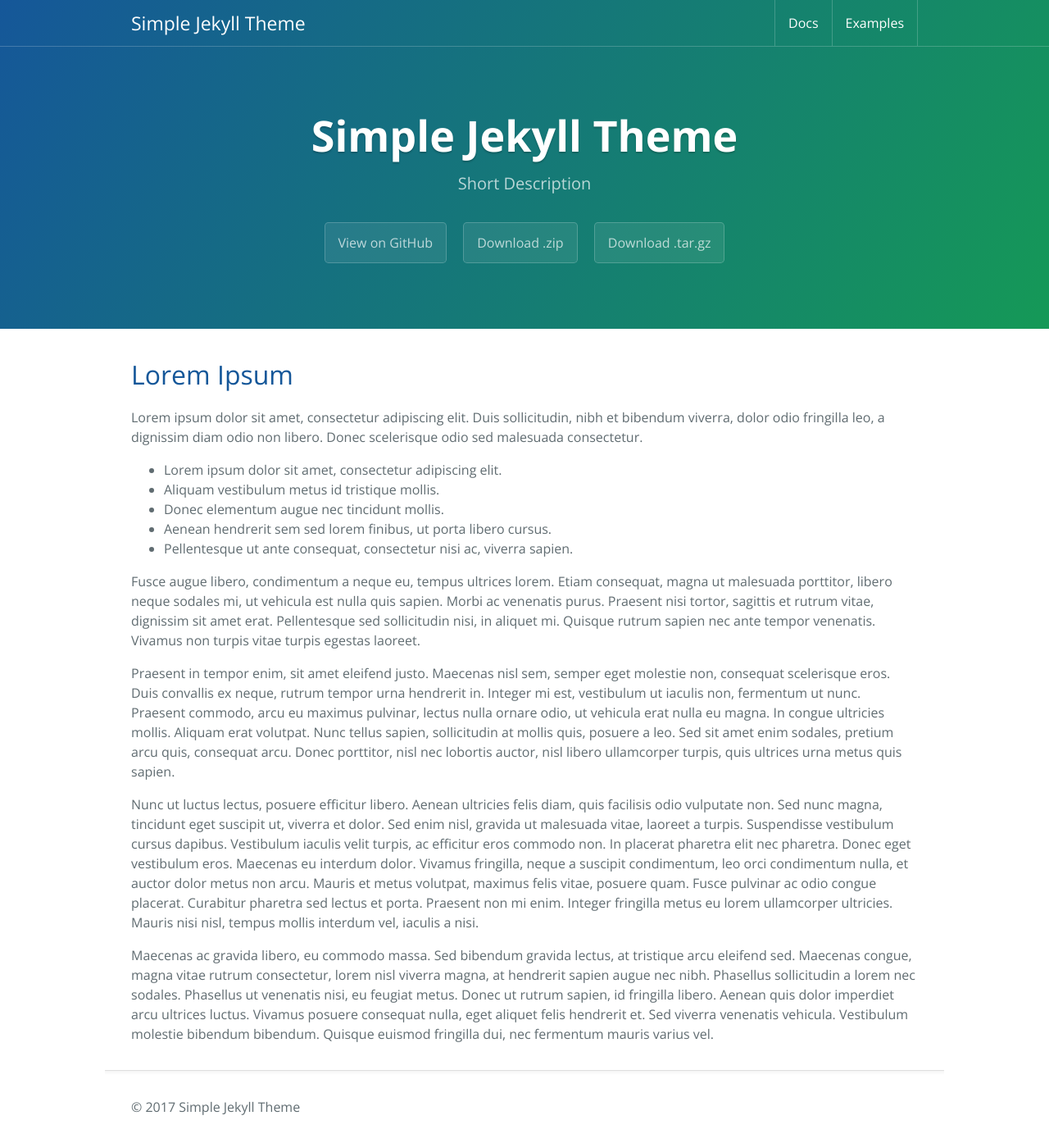
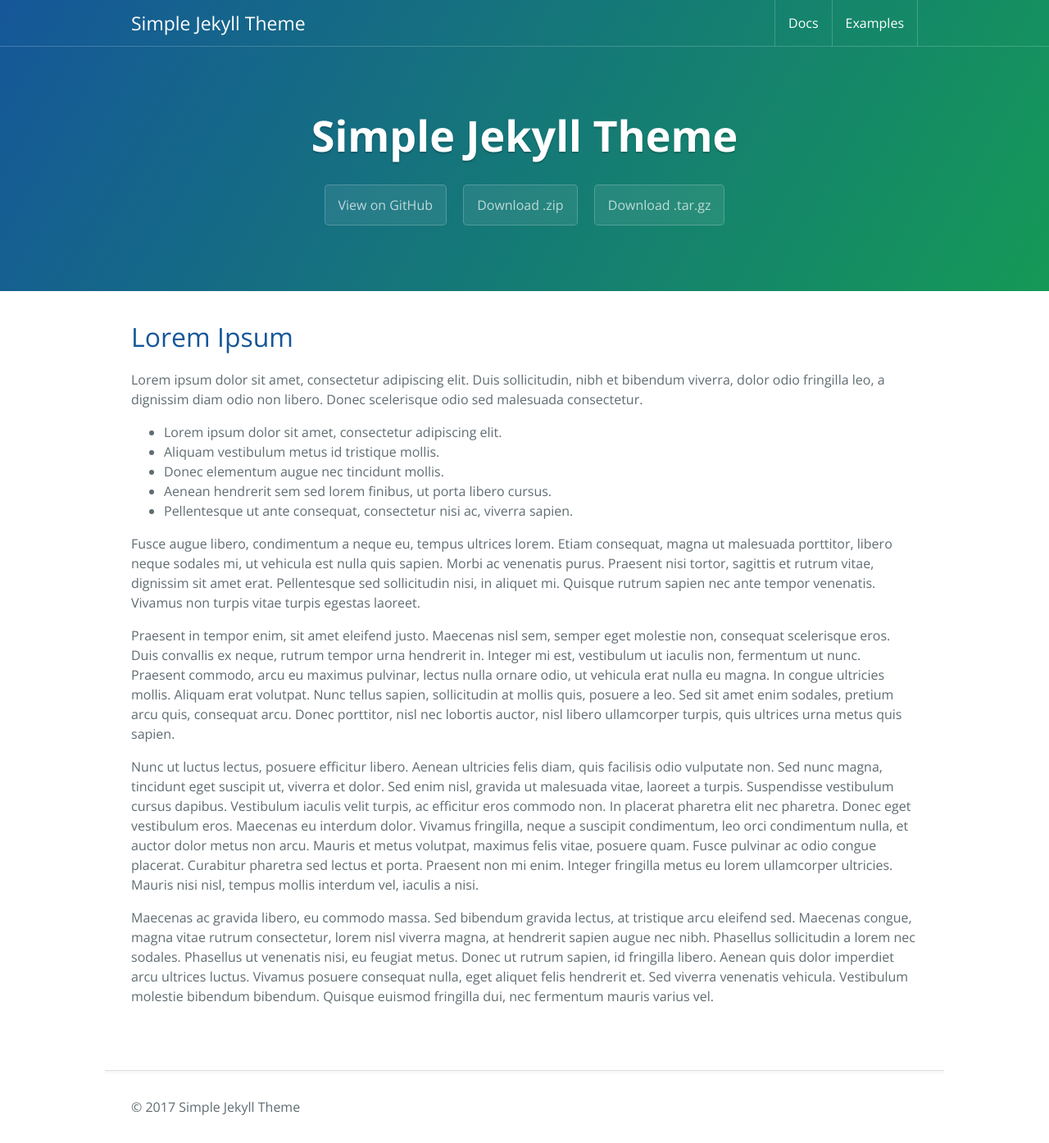
Before and after one commit to kosatyi/sjt, a Jekyll site: the page built from index.md, in a window 1280 px wide and 1394 px high. Shown: the whole window at 82% size. Built offline with Jekyll 4.4.1, drawn with Linux system fonts in a browser that asks for light colours; our own code applies the rules of GitHub Pages for plain Markdown files.

Commit message:
update header.html

```diff
--- a/_includes/header.html
+++ b/_includes/header.html
@@ -1,13 +1,17 @@
 <header class="page-header">
     {% if page.headline %}
     <div class="page-overview container">
-        <h1 class="project-name">{{ page.headline }}</h1>
-        <h2 class="project-tagline">{{ page.description }}</h2>
+        <h2 class="project-name">{{ page.headline }}</h2>
+        {% if page.tagline %}
+        <h3 class="project-tagline">{{ page.tagline }}</h3>
+        {% endif %}
     </div>
     {% else %}
     <div class="page-banner container">
-        <h1 class="project-name"><a href="{{site.baseurl}}/">{{ site.title }}</a></h1>
-        <h2 class="project-tagline">{{ site.tagline }}</h2>
+        <h2 class="project-name"><a href="{{site.baseurl}}/">{{ site.title }}</a></h2>
+        {% if page.tagline %}
+        <h3 class="project-tagline">{{ site.tagline }}</h3>
+        {% endif %}
         <div class="project-buttons">
             {% for button in site.buttons %}
             <a href="{{ button.link }}" class="btn">{{ button.name }}</a>
```
